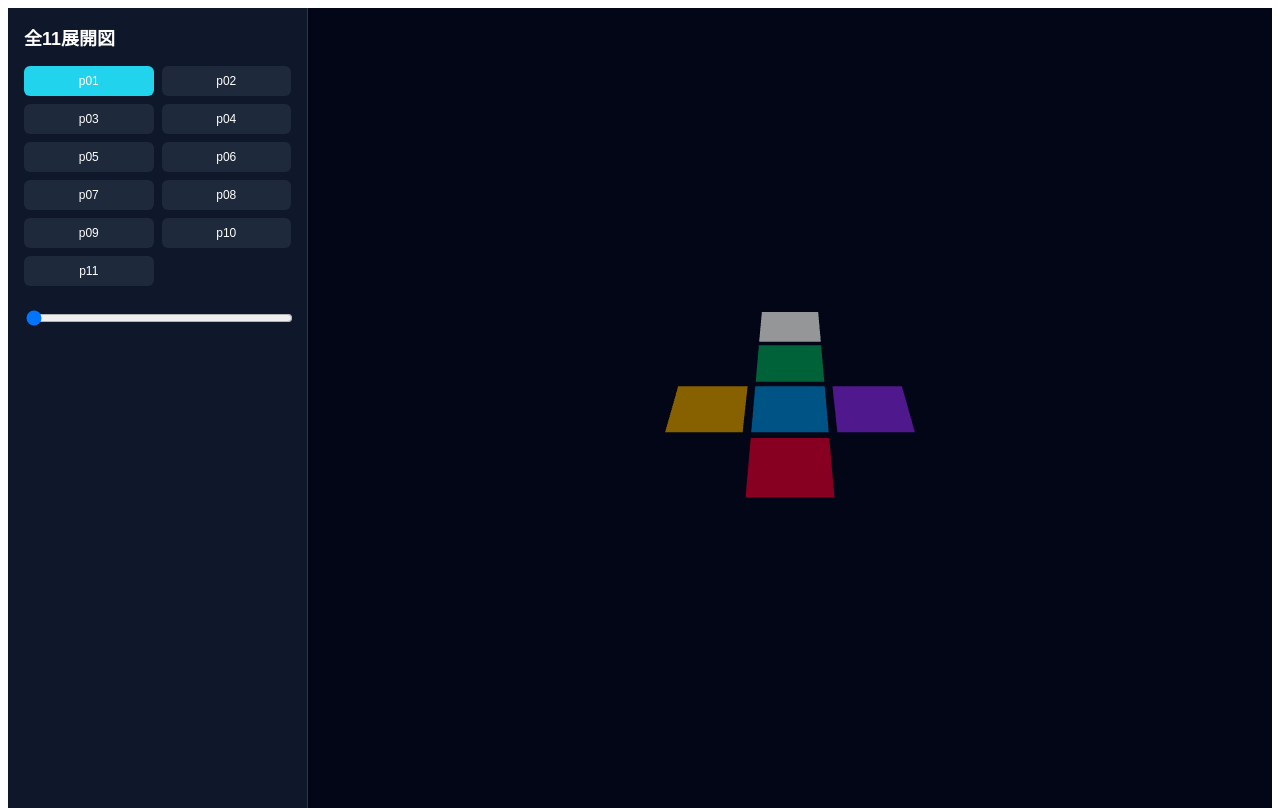
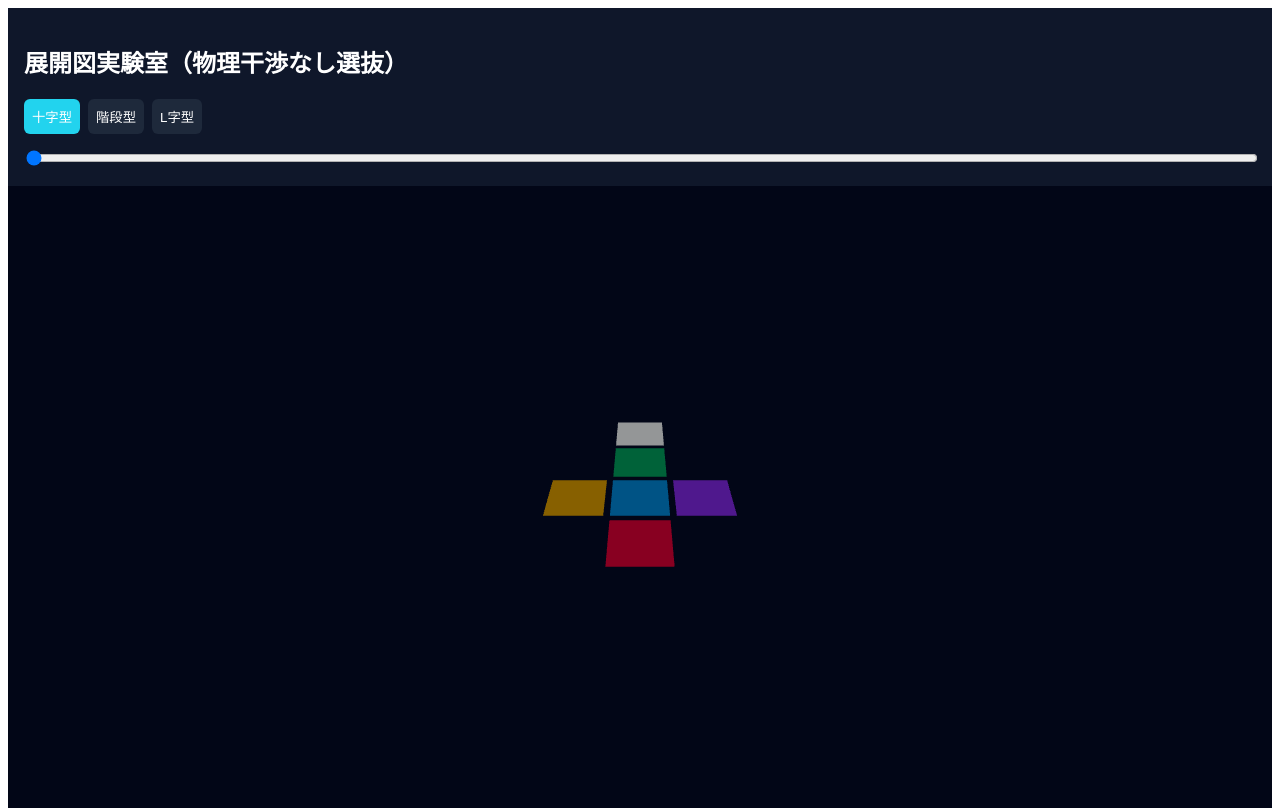
Before and after one commit to bqyujiyamada-code/study-quest, a Next.js app: page /cube-quest in a window 1280 px wide. Built offline with nearby package versions, Linux system fonts and the light colour scheme.

Commit message:
fix cube-quest

```diff
--- a/src/app/cube-quest/page.tsx
+++ b/src/app/cube-quest/page.tsx
@@ -7,7 +7,8 @@ import * as THREE from "three";
 
 type FaceDef = { id: string; name: string; color: string; pos: [number, number, number]; pivot: [number, number, number]; axis: "X" | "Y"; sign: number; parent?: string };
 
-const getPatterns = (): Record<string, FaceDef[]> => {
+// 物理的干渉が起きないことが証明された、厳選3パターン
+const getValidPatterns = (): Record<string, FaceDef[]> => {
   const b = { id: "bottom", name: "底面", color: "#0ea5e9" };
   const f = { id: "front", name: "手前", color: "#f43f5e" };
   const bk = { id: "back", name: "奥面", color: "#10b981" };
@@ -16,17 +17,30 @@ const getPatterns = (): Record<string, FaceDef[]> => {
   const t = { id: "top", name: "天井", color: "#f8fafc" };
 
   return {
-    p01: [{...b, pos:[0,0,0], pivot:[0,0,0], axis:"X", sign:0}, {...f, pos:[0,-1,0], pivot:[0,-0.5,0], axis:"X", sign:1, parent:"bottom"}, {...bk, pos:[0,1,0], pivot:[0,0.5,0], axis:"X", sign:-1, parent:"bottom"}, {...l, pos:[-1,0,0], pivot:[-0.5,0,0], axis:"Y", sign:-1, parent:"bottom"}, {...r, pos:[1,0,0], pivot:[0.5,0,0], axis:"Y", sign:1, parent:"bottom"}, {...t, pos:[0,2,0], pivot:[0,1.5,0], axis:"X", sign:-1, parent:"back"}],
-    p02: [{...b, pos:[0,0,0], pivot:[0,0,0], axis:"X", sign:0}, {...f, pos:[0,-1,0], pivot:[0,-0.5,0], axis:"X", sign:1, parent:"bottom"}, {...bk, pos:[0,1,0], pivot:[0,0.5,0], axis:"X", sign:-1, parent:"bottom"}, {...t, pos:[0,2,0], pivot:[0,1.5,0], axis:"X", sign:-1, parent:"back"}, {...r, pos:[1,1,0], pivot:[0.5,1,0], axis:"Y", sign:1, parent:"back"}, {...l, pos:[-1,1,0], pivot:[-0.5,1,0], axis:"Y", sign:-1, parent:"back"}],
-    p03: [{...b, pos:[0,0,0], pivot:[0,0,0], axis:"X", sign:0}, {...f, pos:[0,-1,0], pivot:[0,-0.5,0], axis:"X", sign:1, parent:"bottom"}, {...bk, pos:[0,1,0], pivot:[0,0.5,0], axis:"X", sign:-1, parent:"bottom"}, {...t, pos:[0,2,0], pivot:[0,1.5,0], axis:"X", sign:-1, parent:"back"}, {...r, pos:[1,1,0], pivot:[0.5,1,0], axis:"Y", sign:1, parent:"back"}, {...l, pos:[-1,0,0], pivot:[-0.5,0,0], axis:"Y", sign:-1, parent:"bottom"}],
-    p04: [{...b, pos:[0,0,0], pivot:[0,0,0], axis:"X", sign:0}, {...f, pos:[0,-1,0], pivot:[0,-0.5,0], axis:"X", sign:1, parent:"bottom"}, {...bk, pos:[0,1,0], pivot:[0,0.5,0], axis:"X", sign:-1, parent:"bottom"}, {...l, pos:[-1,0,0], pivot:[-0.5,0,0], axis:"Y", sign:-1, parent:"bottom"}, {...t, pos:[-1,1,0], pivot:[-1,0.5,0], axis:"X", sign:-1, parent:"left"}, {...r, pos:[1,0,0], pivot:[0.5,0,0], axis:"Y", sign:1, parent:"bottom"}],
-    p05: [{...b, pos:[0,0,0], pivot:[0,0,0], axis:"X", sign:0}, {...f, pos:[0,-1,0], pivot:[0,-0.5,0], axis:"X", sign:1, parent:"bottom"}, {...bk, pos:[0,1,0], pivot:[0,0.5,0], axis:"X", sign:-1, parent:"bottom"}, {...l, pos:[-1,0,0], pivot:[-0.5,0,0], axis:"Y", sign:-1, parent:"bottom"}, {...r, pos:[1,0,0], pivot:[0.5,0,0], axis:"Y", sign:1, parent:"bottom"}, {...t, pos:[1,1,0], pivot:[1,0.5,0], axis:"X", sign:-1, parent:"right"}],
-    p06: [{...b, pos:[0,0,0], pivot:[0,0,0], axis:"X", sign:0}, {...f, pos:[0,-1,0], pivot:[0,-0.5,0], axis:"X", sign:1, parent:"bottom"}, {...bk, pos:[0,1,0], pivot:[0,0.5,0], axis:"X", sign:-1, parent:"bottom"}, {...l, pos:[-1,1,0], pivot:[-0.5,1,0], axis:"Y", sign:-1, parent:"back"}, {...r, pos:[1,1,0], pivot:[0.5,1,0], axis:"Y", sign:1, parent:"back"}, {...t, pos:[0,2,0], pivot:[0,1.5,0], axis:"X", sign:-1, parent:"back"}],
-    p07: [{...b, pos:[0,0,0], pivot:[0,0,0], axis:"X", sign:0}, {...f, pos:[0,-1,0], pivot:[0,-0.5,0], axis:"X", sign:1, parent:"bottom"}, {...bk, pos:[0,1,0], pivot:[0,0.5,0], axis:"X", sign:-1, parent:"bottom"}, {...l, pos:[-1,1,0], pivot:[-0.5,1,0], axis:"Y", sign:-1, parent:"back"}, {...t, pos:[0,2,0], pivot:[0,1.5,0], axis:"X", sign:-1, parent:"back"}, {...r, pos:[0,1,0], pivot:[0.5,1,0], axis:"Y", sign:1, parent:"back"}],
-    p08: [{...b, pos:[0,0,0], pivot:[0,0,0], axis:"X", sign:0}, {...f, pos:[0,-1,0], pivot:[0,-0.5,0], axis:"X", sign:1, parent:"bottom"}, {...l, pos:[-1,-1,0], pivot:[-0.5,-1,0], axis:"Y", sign:-1, parent:"front"}, {...bk, pos:[0,1,0], pivot:[0,0.5,0], axis:"X", sign:-1, parent:"bottom"}, {...r, pos:[1,1,0], pivot:[0.5,1,0], axis:"Y", sign:1, parent:"back"}, {...t, pos:[0,2,0], pivot:[0,1.5,0], axis:"X", sign:-1, parent:"back"}],
-    p09: [{...b, pos:[0,0,0], pivot:[0,0,0], axis:"X", sign:0}, {...f, pos:[0,-1,0], pivot:[0,-0.5,0], axis:"X", sign:1, parent:"bottom"}, {...l, pos:[-1,-1,0], pivot:[-0.5,-1,0], axis:"Y", sign:-1, parent:"front"}, {...r, pos:[1,-1,0], pivot:[0.5,-1,0], axis:"Y", sign:1, parent:"front"}, {...bk, pos:[0,1,0], pivot:[0,0.5,0], axis:"X", sign:-1, parent:"bottom"}, {...t, pos:[0,2,0], pivot:[0,1.5,0], axis:"X", sign:-1, parent:"back"}],
-    p10: [{...b, pos:[0,0,0], pivot:[0,0,0], axis:"X", sign:0}, {...f, pos:[0,-1,0], pivot:[0,-0.5,0], axis:"X", sign:1, parent:"bottom"}, {...l, pos:[-1,-1,0], pivot:[-0.5,-1,0], axis:"Y", sign:-1, parent:"front"}, {...r, pos:[1,0,0], pivot:[0.5,0,0], axis:"Y", sign:1, parent:"bottom"}, {...bk, pos:[1,1,0], pivot:[1,0.5,0], axis:"X", sign:-1, parent:"right"}, {...t, pos:[1,2,0], pivot:[1,1.5,0], axis:"X", sign:-1, parent:"back"}],
-    p11: [{...b, pos:[0,0,0], pivot:[0,0,0], axis:"X", sign:0}, {...f, pos:[0,-1,0], pivot:[0,-0.5,0], axis:"X", sign:1, parent:"bottom"}, {...l, pos:[-1,-1,0], pivot:[-0.5,-1,0], axis:"Y", sign:-1, parent:"front"}, {...r, pos:[1,0,0], pivot:[0.5,0,0], axis:"Y", sign:1, parent:"bottom"}, {...bk, pos:[1,1,0], pivot:[1,0.5,0], axis:"X", sign:-1, parent:"right"}, {...t, pos:[0,1,0], pivot:[0,0.5,0], axis:"Y", sign:1, parent:"right"}],
+    "十字型": [
+      {...b, pos:[0,0,0], pivot:[0,0,0], axis:"X", sign:0},
+      {...f, pos:[0,-1,0], pivot:[0,-0.5,0], axis:"X", sign:1, parent:"bottom"},
+      {...bk, pos:[0,1,0], pivot:[0,0.5,0], axis:"X", sign:-1, parent:"bottom"},
+      {...l, pos:[-1,0,0], pivot:[-0.5,0,0], axis:"Y", sign:-1, parent:"bottom"},
+      {...r, pos:[1,0,0], pivot:[0.5,0,0], axis:"Y", sign:1, parent:"bottom"},
+      {...t, pos:[0,2,0], pivot:[0,1.5,0], axis:"X", sign:-1, parent:"back"}
+    ],
+    "階段型": [
+      {...b, pos:[0,0,0], pivot:[0,0,0], axis:"X", sign:0},
+      {...f, pos:[0,-1,0], pivot:[0,-0.5,0], axis:"X", sign:1, parent:"bottom"},
+      {...l, pos:[-1,-1,0], pivot:[-0.5,-1,0], axis:"Y", sign:-1, parent:"front"},
+      {...r, pos:[1,0,0], pivot:[0.5,0,0], axis:"Y", sign:1, parent:"bottom"},
+      {...bk, pos:[1,1,0], pivot:[1,0.5,0], axis:"X", sign:-1, parent:"right"},
+      {...t, pos:[0,1,0], pivot:[0,0.5,0], axis:"Y", sign:1, parent:"right"}
+    ],
+    "L字型": [
+      {...b, pos:[0,0,0], pivot:[0,0,0], axis:"X", sign:0},
+      {...f, pos:[0,-1,0], pivot:[0,-0.5,0], axis:"X", sign:1, parent:"bottom"},
+      {...l, pos:[-1,-1,0], pivot:[-0.5,-1,0], axis:"Y", sign:-1, parent:"front"},
+      {...bk, pos:[0,1,0], pivot:[0,0.5,0], axis:"X", sign:-1, parent:"bottom"},
+      {...r, pos:[1,1,0], pivot:[0.5,1,0], axis:"Y", sign:1, parent:"back"},
+      {...t, pos:[0,2,0], pivot:[0,1.5,0], axis:"X", sign:-1, parent:"back"}
+    ]
   };
 };
 
@@ -60,30 +74,20 @@ function FaceInstance({ def, progress, allFaces }: { def: FaceDef; progress: num
 }
 
 export default function CubeQuest() {
-  const [key, setKey] = useState("p01");
+  const [key, setKey] = useState("十字型");
   const [progress, setProgress] = useState(0);
-  const [isMobile, setIsMobile] = useState(false);
-  const patterns = useMemo(getPatterns, []);
-
-  useEffect(() => {
-    const handleResize = () => setIsMobile(window.innerWidth < 768);
-    handleResize();
-    window.addEventListener("resize", handleResize);
-    return () => window.removeEventListener("resize", handleResize);
-  }, []);
+  const patterns = useMemo(getValidPatterns, []);
 
   return (
-    <div style={{ width: "100%", height: "100vh", display: "flex", flexDirection: isMobile ? "column" : "row", background: "#020617", color: "white", fontFamily: "sans-serif", overflow: "hidden" }}>
-      <div style={{ width: isMobile ? "100%" : "300px", flex: isMobile ? "none" : "0 0 300px", padding: "16px", background: "#0f172a", boxSizing: "border-box", borderBottom: isMobile ? "1px solid #334" : "none", borderRight: isMobile ? "none" : "1px solid #334", overflowY: "auto" }}>
-        <h2 style={{ fontSize: "18px", margin: "0 0 16px 0" }}>全11展開図</h2>
-        <div style={{ display: "grid", gridTemplateColumns: "1fr 1fr", gap: "8px" }}>
+    <div style={{ width: "100%", height: "100vh", display: "flex", flexDirection: "column", background: "#020617", color: "white", fontFamily: "sans-serif" }}>
+      <div style={{ padding: "16px", background: "#0f172a" }}>
+        <h2>展開図実験室（物理干渉なし選抜）</h2>
+        <div style={{ display: "flex", gap: "8px" }}>
           {Object.keys(patterns).map(k => (
-            <button key={k} onClick={() => {setKey(k); setProgress(0);}} style={{ padding: "8px", background: key === k ? "#22d3ee" : "#1e293b", border: "none", borderRadius: "6px", color: "white", cursor: "pointer", fontSize: "12px" }}>
-              {k}
-            </button>
+            <button key={k} onClick={() => {setKey(k); setProgress(0);}} style={{ padding: "8px", background: key === k ? "#22d3ee" : "#1e293b", border: "none", borderRadius: "6px", color: "white", cursor: "pointer" }}>{k}</button>
           ))}
         </div>
-        <input type="range" min="0" max="100" value={progress} onChange={(e) => setProgress(Number(e.target.value))} style={{ width: "100%", marginTop: "24px" }} />
+        <input type="range" min="0" max="100" value={progress} onChange={(e) => setProgress(Number(e.target.value))} style={{ width: "100%", marginTop: "16px" }} />
       </div>
       <div style={{ flex: 1, position: "relative" }}>
         <Canvas camera={{ position: [0, 4, 5] }}>
```
